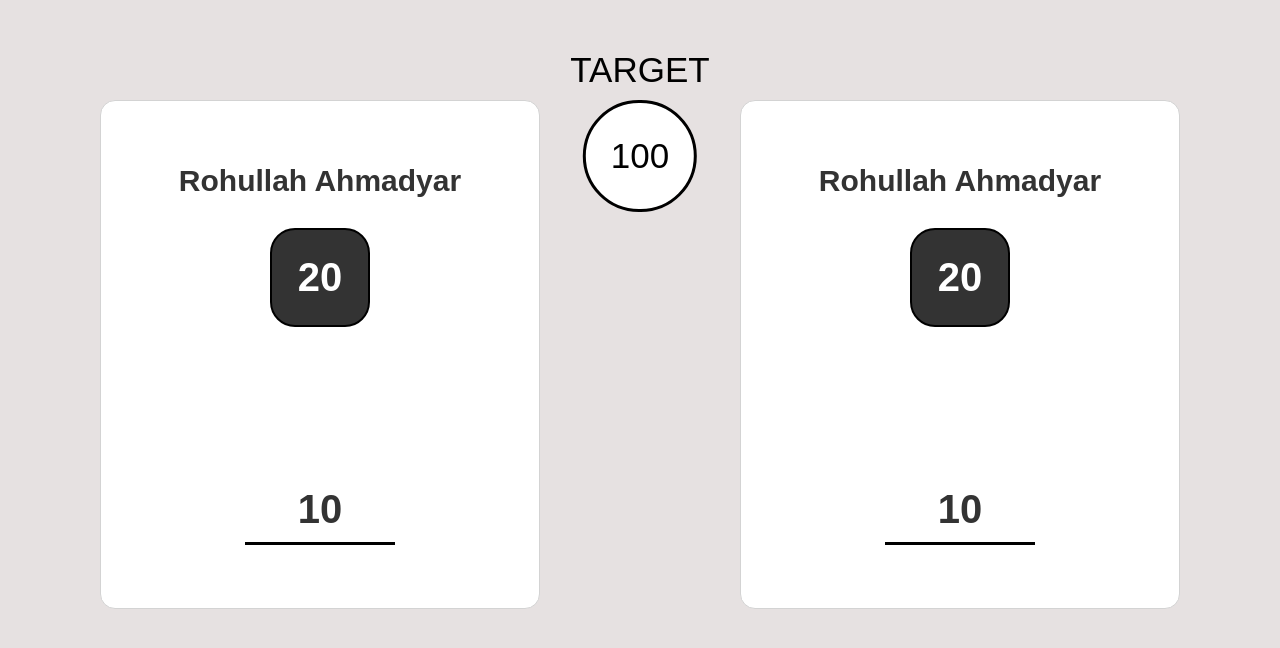
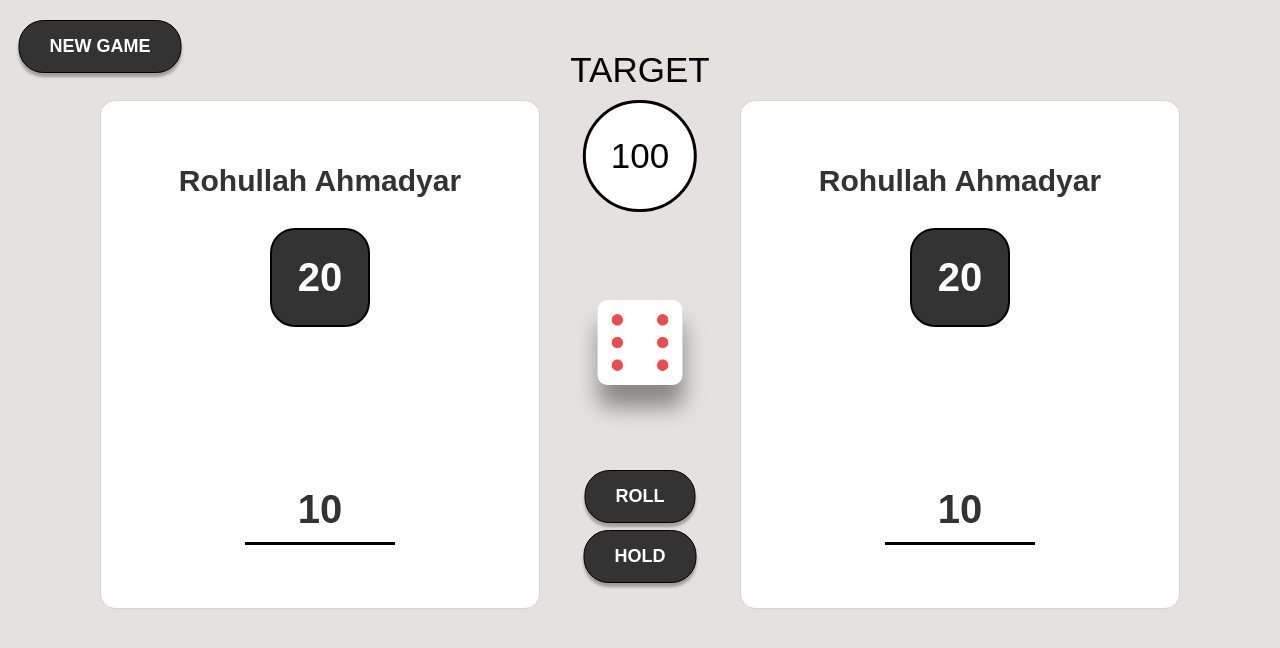
Before and after one commit to Code-Institute-Submissions/Ray-yar-piggame_NovResub, a plain HTML site: page index.html in a window 1280 px wide. Drawn offline with Linux system fonts and the light colour scheme.

Commit message:
add New game, Roll and hold button

```diff
--- a/assets/css/style.css
+++ b/assets/css/style.css
@@ -92,3 +92,42 @@ body {
   font-weight: 400;
   top: 5rem;
 }
+
+.btn {
+  position: absolute;
+  left: 50%;
+  transform: translateX(-50%);
+  color: white;
+  font-size: 1.8rem;
+  text-transform: uppercase;
+  cursor: pointer;
+  font-weight: bold;
+  transition: all 0.2s;
+  border: 1px solid black;
+  background-color: #333;
+  padding: 1.5rem 3rem;
+  border-radius: 2.5rem;
+  box-shadow: 0 4px 3px rgb(0 0 0 / 30%);
+}
+
+.btn_roll{
+  top: 47rem;
+}
+.btn_hold{
+  top: 53rem;
+}
+
+.dice{
+  position: absolute;
+  left: 50%;
+  transform: translateX(-50%);
+  box-shadow: 1px 22px 21px rgb(0 0 0 / 40%);
+  top: 30rem;
+  width: 85px;
+  border-radius: 10px;
+}
+
+.btn_new_game {
+  left: 10rem;
+  top: 2rem;
+}
--- a/index.html
+++ b/index.html
@@ -37,8 +37,19 @@
       </div>
     </div>
   </div>
+
+  <button class="btn btn_new_game">New Game</button>
+
+  <!-- Target Section -->
   <div class="target-title">Target</div>
   <div class="target">100</div>
+
+  <!-- Dice Section -->
+  <img src="assets/images/dice-6.png" alt="Dice" class="dice">
+
+  <!-- Button Section -->
+  <button class="btn btn_roll">Roll</button>
+  <button class="btn btn_hold">Hold</button>
 
 </body>
 
```
